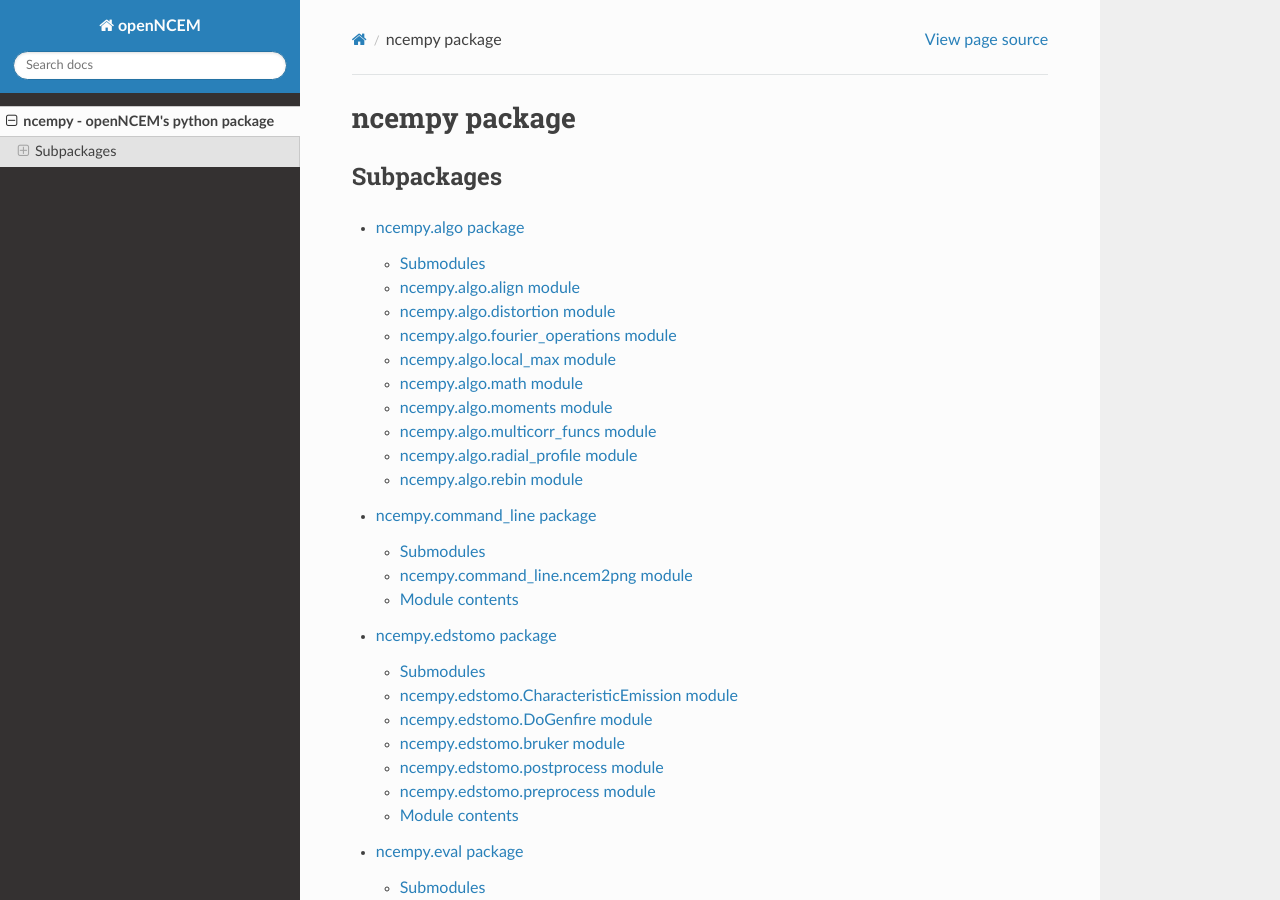
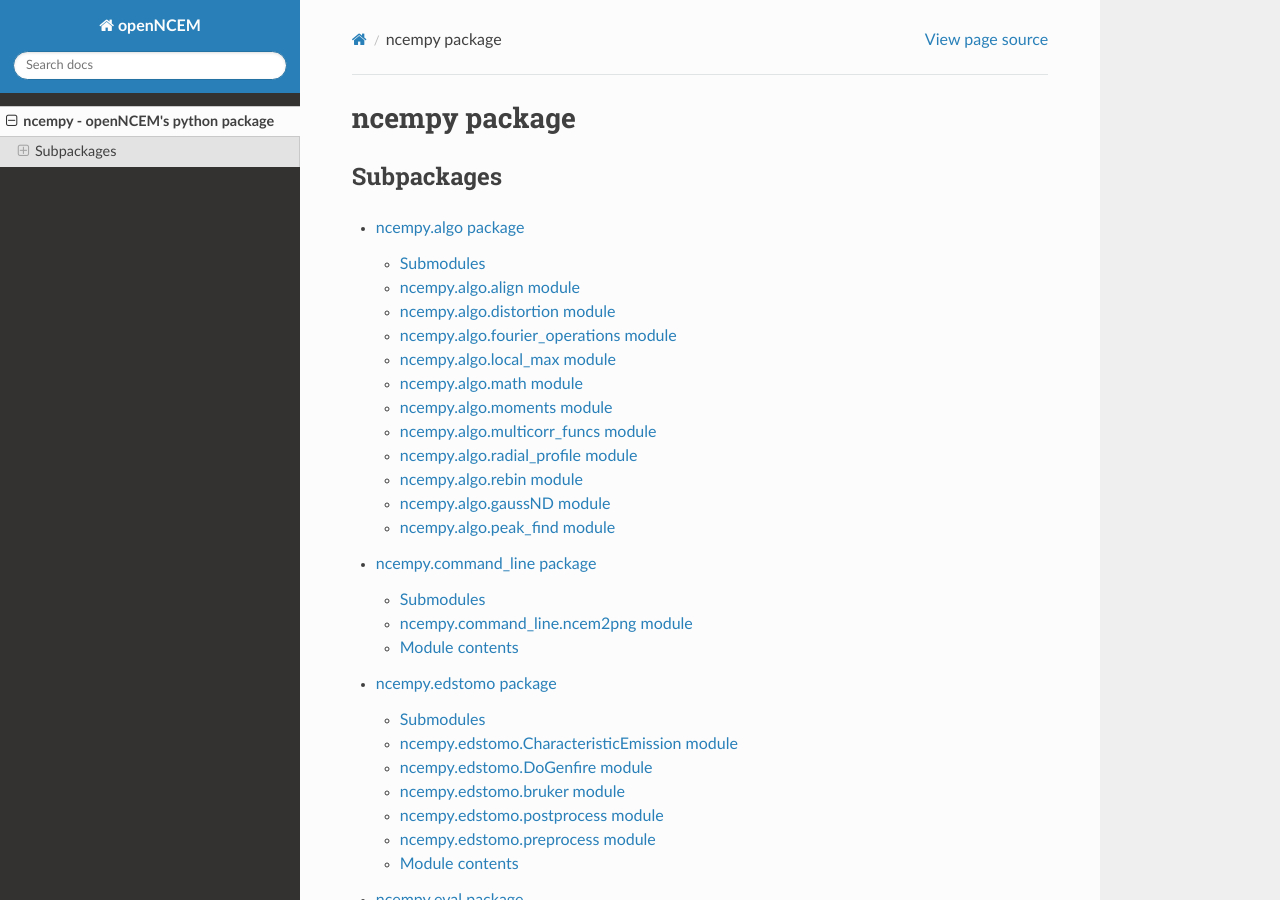
Before and after one commit to ercius/openNCEM, a Sphinx documentation site: the page built from docs/ncempy.rst, in a window 1280 px wide and 900 px high. Built offline with Sphinx 7.4.7 and the Read the Docs theme 2.0.0, drawn with Linux system fonts in a browser that asks for light colours; pages that are not in the unit, such as notebooks, are missing from menus.

Commit message:
add documentation for new modules

```diff
--- a/docs/ncempy.algo.rst
+++ b/docs/ncempy.algo.rst
@@ -75,3 +75,19 @@ ncempy.algo.rebin module
    :members:
    :undoc-members:
    :show-inheritance:
+
+ncempy.algo.gaussND module
+--------------------------
+
+.. automodule:: ncempy.algo.gaussND
+   :members:
+   :undoc-members:
+   :show-inheritance:
+
+ncempy.algo.peak_find module
+----------------------------
+
+.. automodule:: ncempy.algo.peak_find
+   :members:
+   :undoc-members:
+   :show-inheritance:
```
